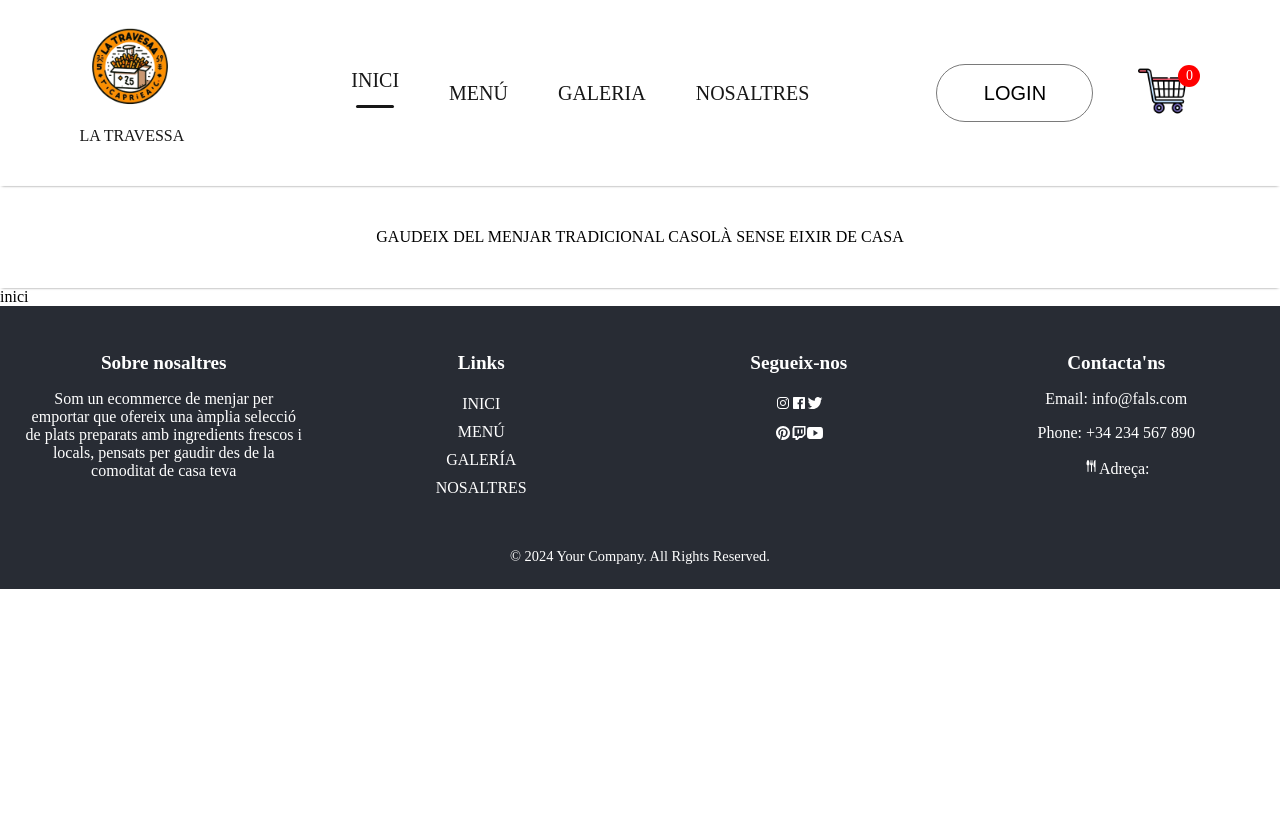
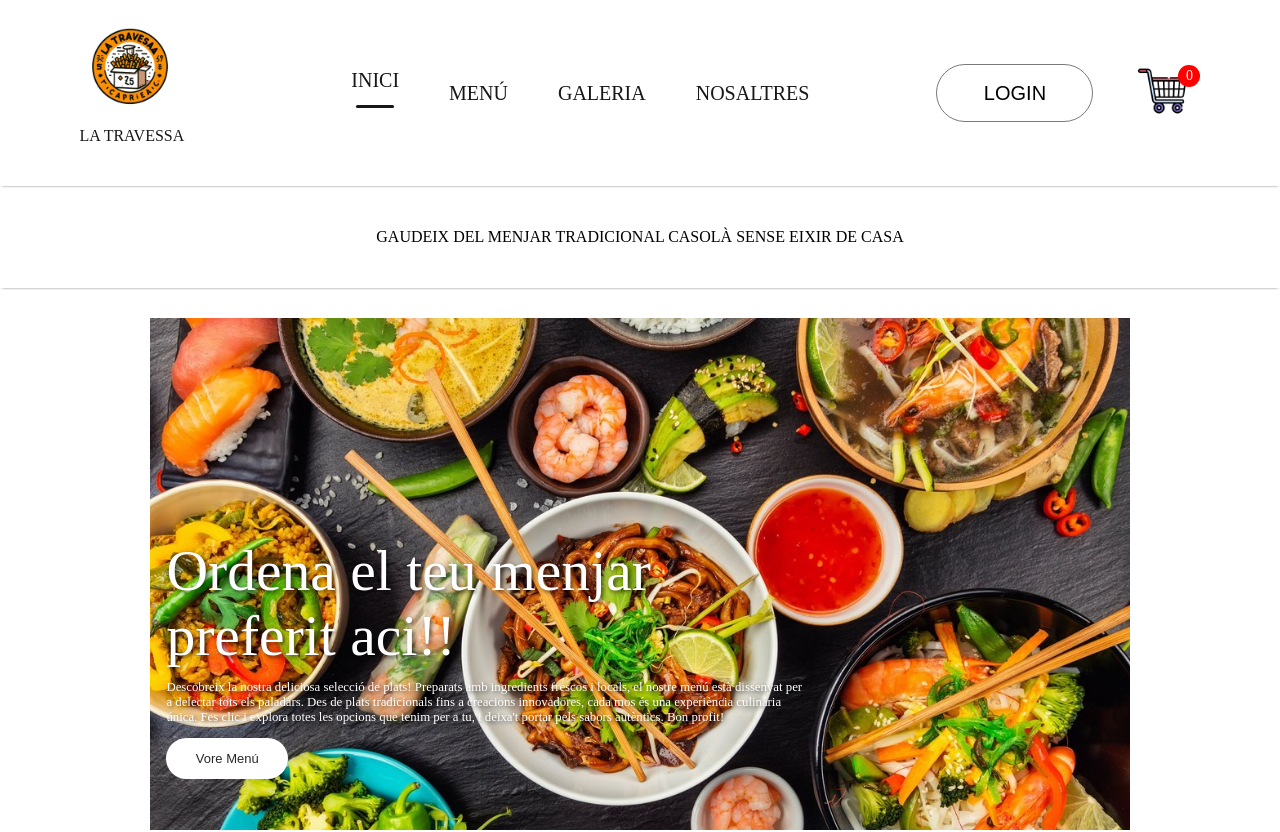
Before and after one commit to ccmc26/TF-frontend, a React (Create React App) app: page / in a window 1280 px wide. Shown: the top 832 px of the page. Before the commit the page ends 800 px from the top, so only its background shows below. Built offline with nearby package versions, Linux system fonts and the light colour scheme.

Commit message:
ficantli cosiues a l'inici

```diff
--- /dev/null
+++ b/src/Components/Heather/Heather.css
@@ -0,0 +1,45 @@
+.heather{
+    display: block;
+    height: 40vw;
+    /* width: auto; */
+    margin: 30px auto;
+    background: url('../Assets/Platos-tipicos-de-Valencia.jpg2_-1024x576.jpg') no-repeat center;
+    background-size: contain;
+    position: relative;
+}
+
+.header-contents{
+    margin-left: 7vw;
+    position: absolute;
+    display: flex;
+    flex-direction: column;
+    align-items: flex-start;
+    /* gap: 1vw; */
+    max-width: 50%;
+    bottom: 10%;
+    left: 6vw;
+}
+
+.header-contents h2{
+    margin-bottom: 0%;
+    font-weight: 500;
+    color: #ffffff;
+    text-shadow:2px 2px 4px rgba(0, 0, 0, 0.6);
+    font-size: max(4.5vw, 22px);
+}
+
+.header-contents p{
+    color: #ffffff;
+    font-size: 1vw;
+    text-shadow:2px 2px 4px rgba(0, 0, 0, 0.6);
+}
+
+.header-contents button{
+    border: none;
+    color: #282828;
+    font-weight: 500;
+    padding: 1vw 2.3vw;
+    background-color: white;
+    font-size: max(1vw, 13px);
+    border-radius: 50px;
+}
--- /dev/null
+++ b/src/Components/Heather/Heather.jsx
@@ -0,0 +1,19 @@
+import React from 'react'
+import './Heather.css'
+
+const Heather = () => {
+  return (
+    <div className="container">
+       <div className="heather">
+            <div className='header-contents'>
+                <h2>Ordena el teu menjar preferit aci!!</h2>
+                <p>Descobreix la nostra deliciosa selecció de plats! Preparats amb ingredients frescos i locals, el nostre menú està dissenyat per a delectar tots els paladars. Des de plats tradicionals fins a creacions innovadores, cada mos és una experiència culinària única. Fes clic i explora totes les opcions que tenim per a tu, i deixa't portar pels sabors autèntics. Bon profit!</p>
+                <button>Vore Menú</button>
+            </div>
+        </div>
+    </div>
+
+  )
+}
+
+export default Heather;
--- a/src/Pages/Inici.jsx
+++ b/src/Pages/Inici.jsx
@@ -1,14 +1,14 @@
 import React from 'react'
 import Hero from '../Components/Hero/Hero'
-// import Popular from '../Components/Popular/Popular'
+import Heather from '../Components/Heather/Heather'
 
 
 const Inici = () => {
   return (
     <div>
       <Hero/>
-      {/* <Popular/> */}
-      inici
+      <Heather/>
+
     </div>
   )
 }
--- a/src/Pages/Menu.jsx
+++ b/src/Pages/Menu.jsx
@@ -10,7 +10,7 @@ const Menu = () => {
   // fetch per a obtindre tots els tipos ASC
   useEffect(() => {
     // Hacemos la solicitud para obtener todos los tipos
-    fetch(`${apiUrl}/api/tipos/asc`)
+    fetch(`${apiUrl}/api/tipos/tipos-con-productos`)
       .then((response) => response.json())
       .then((data) => setTipos(data)) // guarda dades
       .catch((error) => console.error('Error al cargar tipos:', error));
```
Also changed, not shown: src/Components/Assets/Platos-tipicos-de-Valencia.jpg2_-1024x576.jpg (added).
